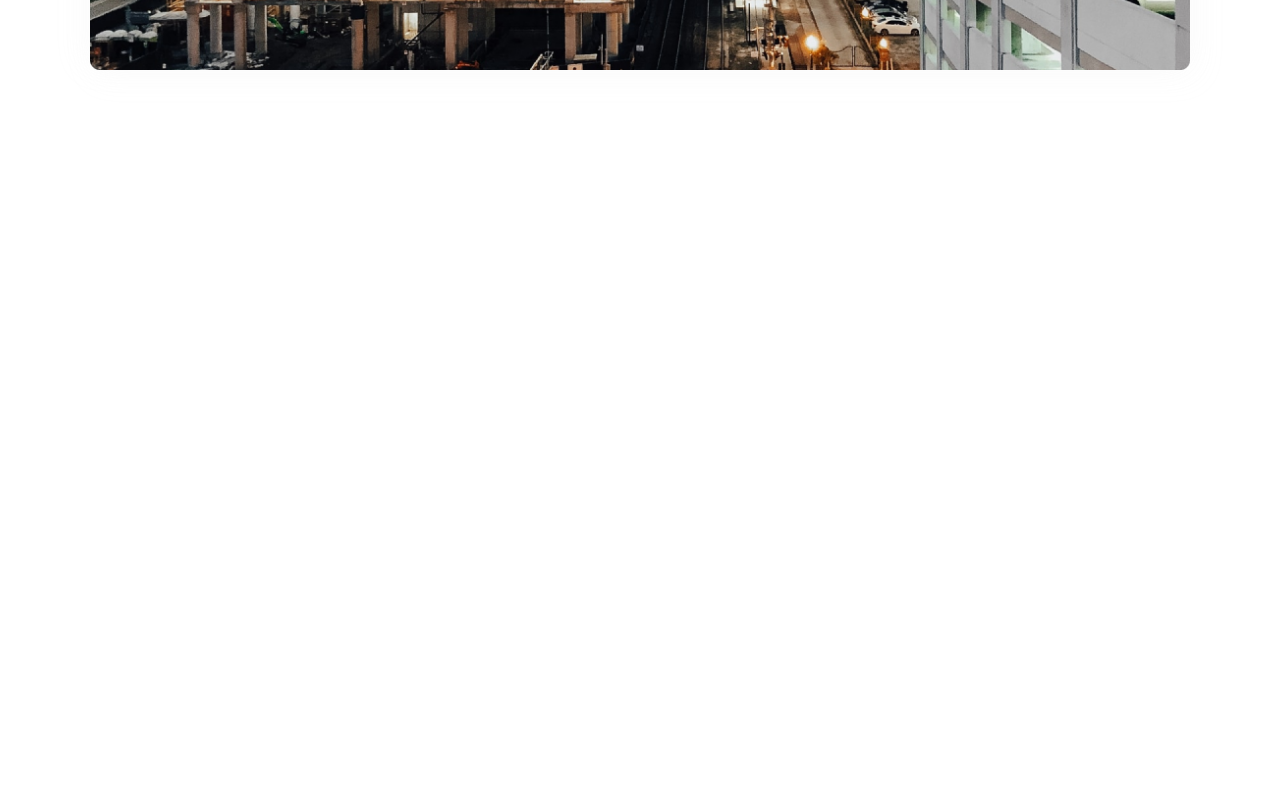
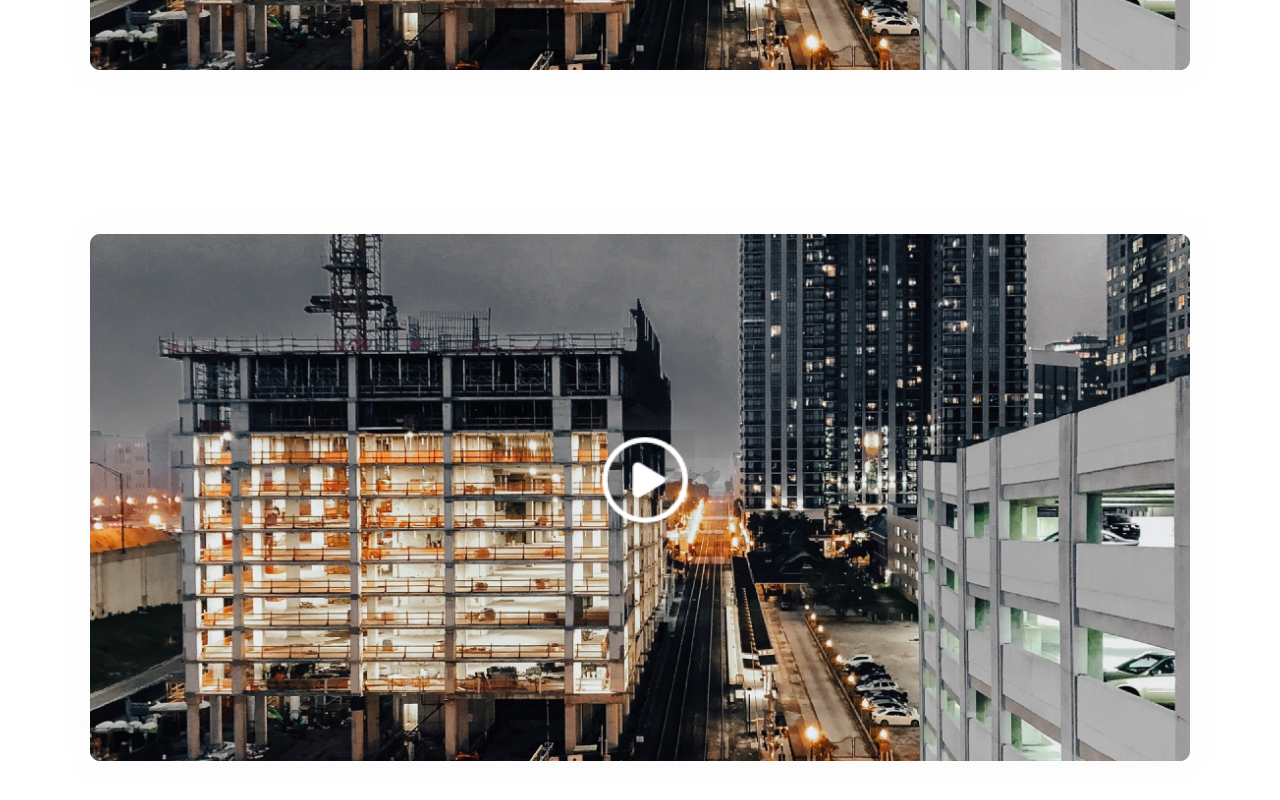
Before and after one commit to temiye18/luxury-homes, a React (Create React App) app: page / in a window 1280 px wide. Shown: the part 861-1661 px from the top of the page. Before the commit the page ends 1015 px from the top, so only its background shows below. Built offline with nearby package versions, Linux system fonts and the light colour scheme; the HTML template or start-up script is replaced by a standard one.

Commit message:
make changes to hero

```diff
--- a/src/components/Hero/Hero.js
+++ b/src/components/Hero/Hero.js
@@ -18,6 +18,10 @@ const Hero = () => {
           <img src={videoImage} alt="video" />
           <img className={classes.play_video} src={playVideo} alt="play_png" />
         </div>
+        <div className={classes.hero_image}>
+          <img src={videoImage} alt="video" />
+          <img className={classes.play_video} src={playVideo} alt="play_png" />
+        </div>
       </Container>
     </section>
   );
```
